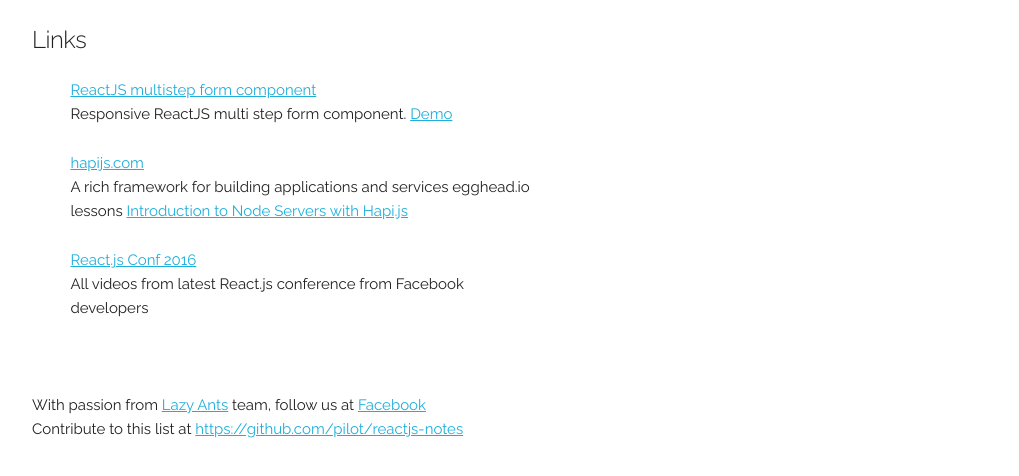
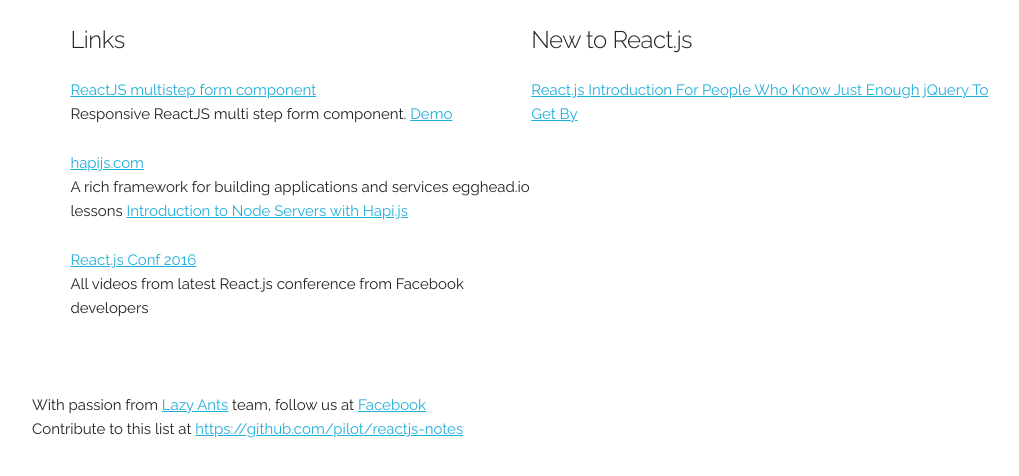
Before and after one commit to pilot/reactjs-notes, a plain HTML site: page index.html in a window 1280 px wide. Shown: the part 200-676 px from the top of the page, without its empty margins (128-1147 px from the left). Drawn offline with Linux system fonts and the light colour scheme.

Commit message:
new to react

```diff
--- a/index.html
+++ b/index.html
@@ -41,9 +41,9 @@
     </div>
 
     <div class="row">
-      <h5>Links</h5>
       <div class="one"></div>
       <div class="one-half column">
+        <h5>Links</h5>
 
         <!-- PUT HERE YOUR NEW AWESOME LINK, use the code-fish below -->
         <!-- <p><a href="http://"></a></p> -->
@@ -58,6 +58,14 @@
         <p><a href="https://www.youtube.com/playlist?list=PLb0IAmt7-GS0M8Q95RIc2lOM6nc77q1IY">React.js Conf 2016</a><br/>
           All videos from latest React.js conference from Facebook developers</p>
       </div>
+      <div class="one-half  ">
+        <h5>New to React.js</h5>
+
+        <!-- PUT HERE YOUR NEW AWESOME LINK, use the code-fish below -->
+        <!-- <p><a href="http://"></a></p> -->
+
+        <p><a href="http://reactfordesigners.com/labs/reactjs-introduction-for-people-who-know-just-enough-jquery-to-get-by/">React.js Introduction For People Who Know Just Enough jQuery To Get By</a></p>
+      </div>
     </div>
 
     <div class="row">
```
